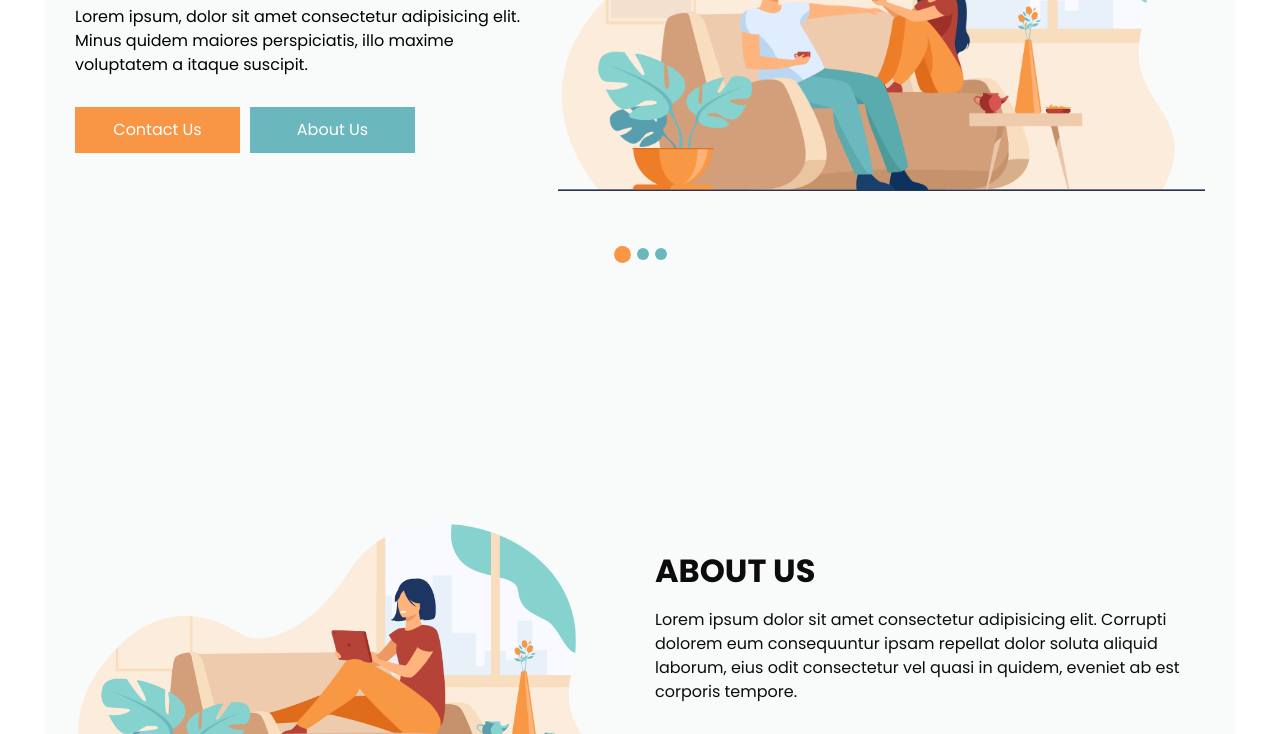
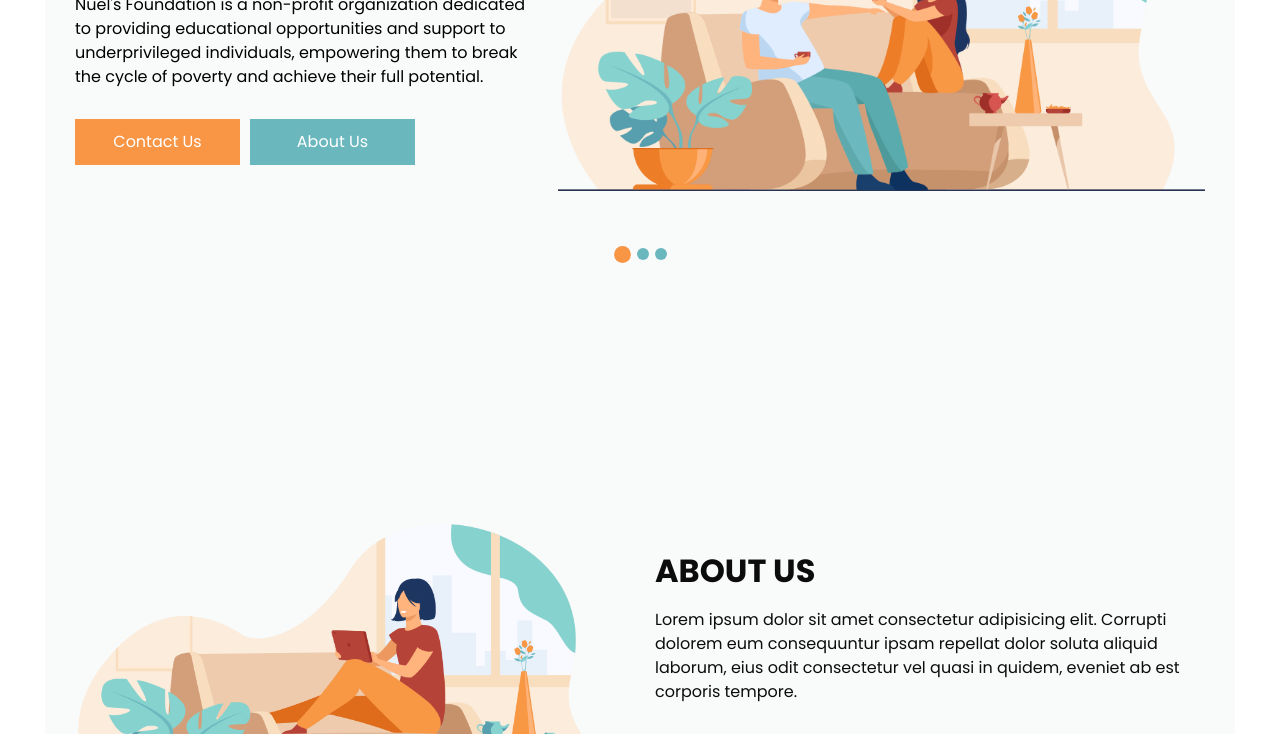
Before and after one commit to Rolexcode/testwebsite5, a plain HTML site: page index.html in a window 1280 px wide. Shown: the part 366-1100 px from the top of the page. Drawn offline with Linux system fonts and the light colour scheme; some packages are replaced by stand-ins of ours; a script that the page names is missing.

Commit message:
Updated files

```diff
--- a/index.html
+++ b/index.html
@@ -79,7 +79,7 @@
                       Secured Future
                     </h1>
                     <p>
-                      Lorem ipsum, dolor sit amet consectetur adipisicing elit. Minus quidem maiores perspiciatis, illo maxime voluptatem a itaque suscipit.
+                      Nuel's Foundation is a non-profit organization dedicated to providing educational opportunities and support to underprivileged individuals, empowering them to break the cycle of poverty and achieve their full potential.
                     </p>
                     <div class="btn-box">
                       <a href="" class="btn1">
```
